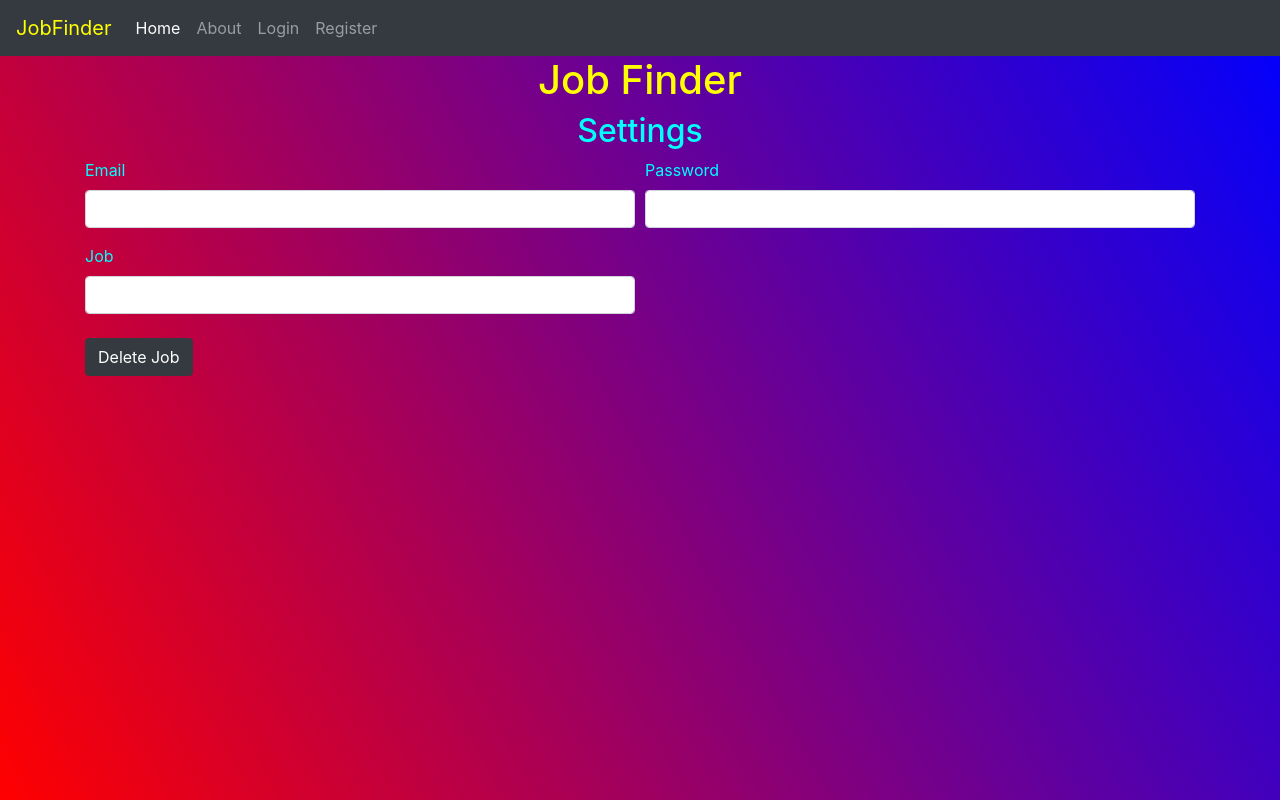
After one commit to AV7coder/JobFinder, a Flask app: page /deletevacancie in a window 1280 px wide. The commit adds this page. Run offline with Flask 2, Linux system fonts and the light colour scheme.

Commit message:
Add files via upload

```diff
--- a/app.py
+++ b/app.py
@@ -4,37 +4,40 @@ from flask_sqlalchemy import SQLAlchemy
 #imports
 
 app = Flask(__name__)
-app.config['SQLALCHEMY_DATABASE_URI'] = 'sqlite:///database.db'
+app.config['SQLALCHEMY_D)ATABASE_URI'] = 'sqlite:///database.db'
 app.config['SECRET_KEY']='qwertyuiopasdfghjklzxcvbnm'
 db = SQLAlchemy(app)
 login_manager = LoginManager()
 login_manager.init_app(app)
 class JobReqd(UserMixin,db.Model):
     id = db.Column(db.Integer, primary_key=True)
-    wantedjob = db.Column(db.String(120), unique=True, nullable=False)
+    email=db.Column(db.String(1000),nullable=False)
+    wantedjob = db.Column(db.String(120), nullable=False)
     wantedpost = db.Column(db.String(80), nullable=False)
     wantedsalary=db.Column(db.Integer, nullable=False)
-    yourdescription=db.Column(db.String(100), nullable=False)
+    yourdescription=db.Column(db.String(10000), nullable=False)
+    location=db.Column(db.String(10000), nullable=False)
     def __repr__(self):
         return self.wantedjob + self.wantedpost
 
 class AvailableJob(UserMixin,db.Model):
     id = db.Column(db.Integer, primary_key=True)
-    availablejob = db.Column(db.String(120), unique=True, nullable=False)
+    email=db.Column(db.String(1000),nullable=False)
+    availablejob = db.Column(db.String(120), nullable=False)
     postreqd = db.Column(db.String(80), nullable=False)
     averagesalary=db.Column(db.String(1000), nullable=False)
-    jobdescription=db.Column(db.String(100), nullable=False)
-    email=db.Column(db.String(1000),unique=True,nullable=False)
+    jobdescription=db.Column(db.String(10000), nullable=False)
+    location=db.Column(db.String(80), nullable=False)
+    company=db.Column(db.String(800), nullable=False)
     def __repr__(self):
         return 'Job:'+self.availablejob + ' Post:'+self.postreqd+' Salary:'+self.averagesalary+ ' Description:'+self.jobdescription
 
 class User(UserMixin,db.Model):
     id = db.Column(db.Integer, primary_key=True)
-    email = db.Column(db.String(120), unique=True, nullable=False)
+    email = db.Column(db.String(120),unique=True, nullable=False)
     password = db.Column(db.String(80), nullable=False)
     fname=db.Column(db.String(100), nullable=False)
     lname=db.Column(db.String(100), nullable=False)
-    account_status=db.Column(db.String(100), nullable=False)
     db.relationship('JobReqd')
     db.relationship('AvailableJob')
     def __repr__(self):
@@ -63,7 +66,7 @@ def login():
             flash(f'Welcome to back Job Finder {email}', 'success')
             return redirect('/')
         else:
-            flash(f'Invalid Credentials."', 'warning')
+            flash(f'Invalid Credentials.', 'warning')
             return redirect('/login')
     return render_template("login.html")
 
@@ -74,7 +77,7 @@ def register():
         password = request.form.get('password')
         fname = request.form.get('first_name')
         lname = request.form.get('last_name')
-        user=User(email=email,password=password,fname=fname,lname=lname,account_status="active")
+        user=User(email=email,password=password,fname=fname,lname=lname)
         db.session.add(user)
         db.session.commit()
         flash(f'Welcome to Job Finder {email}', 'success')
@@ -105,9 +108,11 @@ def vacancie():
         averagesalary = request.form.get("salary")
         requiredpost = request.form.get("post")
         jobdescription = request.form.get("describe")
+        company=request.form.get("company")
+        location=request.form.get("location")
         user =User.query.filter_by(email=email).first()
         if password==user.password:
-            availablejob=AvailableJob(availablejob=jobavailable,postreqd=requiredpost,averagesalary=averagesalary,jobdescription=jobdescription, email=email)
+            availablejob=AvailableJob(availablejob=jobavailable,postreqd=requiredpost,averagesalary=averagesalary,jobdescription=jobdescription, email=email,location=location,company=company)
             db.session.add(availablejob)
             db.session.commit()
             flash('Vacancie Posted', 'success')
@@ -120,15 +125,23 @@ def vacancie():
 @app.route('/ApplyForJob',methods=['POST', 'GET'])
 def applyforjob():
     if request.method == 'POST':
+        email=request.form.get("email")
+        password=request.form.get("password")
         wantedjob = request.form.get("job_type")
         wantedsalary = request.form.get("salary")
         wantedpost = request.form.get("post")
         yourdescription = request.form.get("describe")
-        job=JobReqd(wantedjob=wantedjob, wantedpost=wantedpost,wantedsalary=wantedsalary,yourdescription=yourdescription)
-        db.session.add(job)
-        db.session.commit()
-        flash("SUCCESSFULLY APPLIED!", "success")
-        return redirect('/')
+        location = request.form.get("location")
+        user=User.query.filter_by(email=email).first()
+        if password==user.password:
+            job=JobReqd(email=email,wantedjob=wantedjob, wantedpost=wantedpost,wantedsalary=wantedsalary,yourdescription=yourdescription,location=location)
+            db.session.add(job)
+            db.session.commit()
+            flash("Succcesfully saved your details. You can now check if there is a job for you.", "success")
+            return redirect('/')
+        else:
+            flash("Invalid Credentials", "danger")
+            return redirect("/")
     return render_template('apply_for_job.html')
 
 @app.route('/delete', methods=['POST','GET'])
@@ -148,49 +161,38 @@ def delete():
             return redirect("/")
     return render_template("delete.html")
 
-@app.route("/accountstatus")
-def accountstatus():
-    return render_template('accountstatus.html')
-
-@app.route("/activateaccount", methods=['GET', 'POST'])
-def activateaccount():
-    if request.method == 'POST':
+@app.route("/jobforyou", methods=['GET', 'POST'])
+def jobforyou():
+    if request.method=='POST':
         email = request.form.get("email")
         passwordAttempt = request.form.get("password")
-        user =User.query.filter_by(email=email).first()
-        password = user.password
-        if passwordAttempt == password:
-            user.account_status="active"
+        user=User.query.filter_by(email=email).first()
+        if user.password==passwordAttempt:
+            dreamjob =JobReqd.query.filter_by(email=email).first()
+            wantedjob=dreamjob.wantedjob
+            wantedpost=dreamjob.wantedpost
+            location=dreamjob.location
+            jobs = AvailableJob.query.filter_by(availablejob=wantedjob,postreqd=wantedpost,location=location)
+            return render_template("jobforyou.html", data=jobs)
+    return render_template('jobforyou.html')
+
+@app.route("/deletevacancie",methods=['GET','POST'])
+def deletevacancie():
+    if request.method=='POST':
+        email=request.form.get('email')
+        password=request.form.get('password')
+        print(email)
+        user=User.query.filter_by(email=email).first()
+        print(user.password)
+        if user.password==password:
+            jobtobedeleted = request.form.get("job")
+            job =AvailableJob.query.filter_by(email=email,availablejob=jobtobedeleted).first()
+            db.session.delete(job)
             db.session.commit()
-            flash("Account Activated.", "secondary")
+            flash("Successfully Deleted", "success")
             return redirect("/")
-        else:
-            flash("Invalid Password", "danger")
-            return redirect("/")
-    return render_template('activate_account.html')
-
-@app.route("/deactivateaccount", methods=['GET', 'POST'])
-def deactivateaccount():
-    if request.method == 'POST':
-        email = request.form.get("email")
-        passwordAttempt = request.form.get("password")
-        user =User.query.filter_by(email=email).first()
-        password = user.password
-        if passwordAttempt == password:
-            user.account_status="deactivate"
-            db.session.commit()
-            print(user.account_status)
-            flash("Account Deactivated.", "secondary")
-            return redirect("/")
-        else:
-            flash("Invalid Password", "danger")
-            return redirect("/")
-    return render_template('deactivateaccount.html')
-
-@app.route("/jobforyou")
-def jobforyou():
-    jobs = AvailableJob.query.all()
-    return render_template("jobforyou.html", data=jobs)
+        return render_template("delete_vacancies.html")
+    return render_template("delete_vacancies.html")
 
 if __name__ == "__main__":
     db.create_all()
--- /dev/null
+++ b/templates/delete_vacancies.html
@@ -0,0 +1,40 @@
+{% extends 'res.html'%} {% block title%}
+<title>Job Finder</title>{%endblock title%} {% block body%}
+<div class="container">
+    <style>
+        h1 {
+            color: yellow
+        }
+
+        h2 {
+            color: cyan;
+        }
+
+        label {
+            color: cyan;
+        }
+    </style>
+    <h1 class='text-center'>Job Finder</h1>
+    <h2 class="text-center">Settings</h2>
+    <form action="/deletevacancie" method="POST">
+        <div class="form-row">
+            <div class="form-group col-md-6">
+                <label for="inputEmail4">Email</label>
+                <input type="email" class="form-control" id="inputEmail4" name="email">
+            </div>
+            <div class="form-group col-md-6">
+                <label for="inputPassword4">Password</label>
+                <input type="password" class="form-control" id="inputPassword4" name="password">
+            </div>
+        </div>
+        <div class="form-row">
+            <div class="form-group col-md-6">
+                <label for="inputJob">Job</label>
+                <input type="text" class="form-control" id="job" name="job">
+                <div>
+                    <div>
+                        <br>
+                        <button type="submit" class="btn btn-dark">Delete Job</button>
+    </form>
+    </div>
+    <br><br><br><br><br><br><br><br><br><br><br><br><br><br><br><br><br> {%endblock body%}
```
Also changed, not shown: templates/apply_for_job.html (+14 -0 lines), templates/jobforyou.html (+31 -15 lines), templates/settings.html (+4 -4 lines), templates/vacancie.html (+11 -0 lines), database.db.
